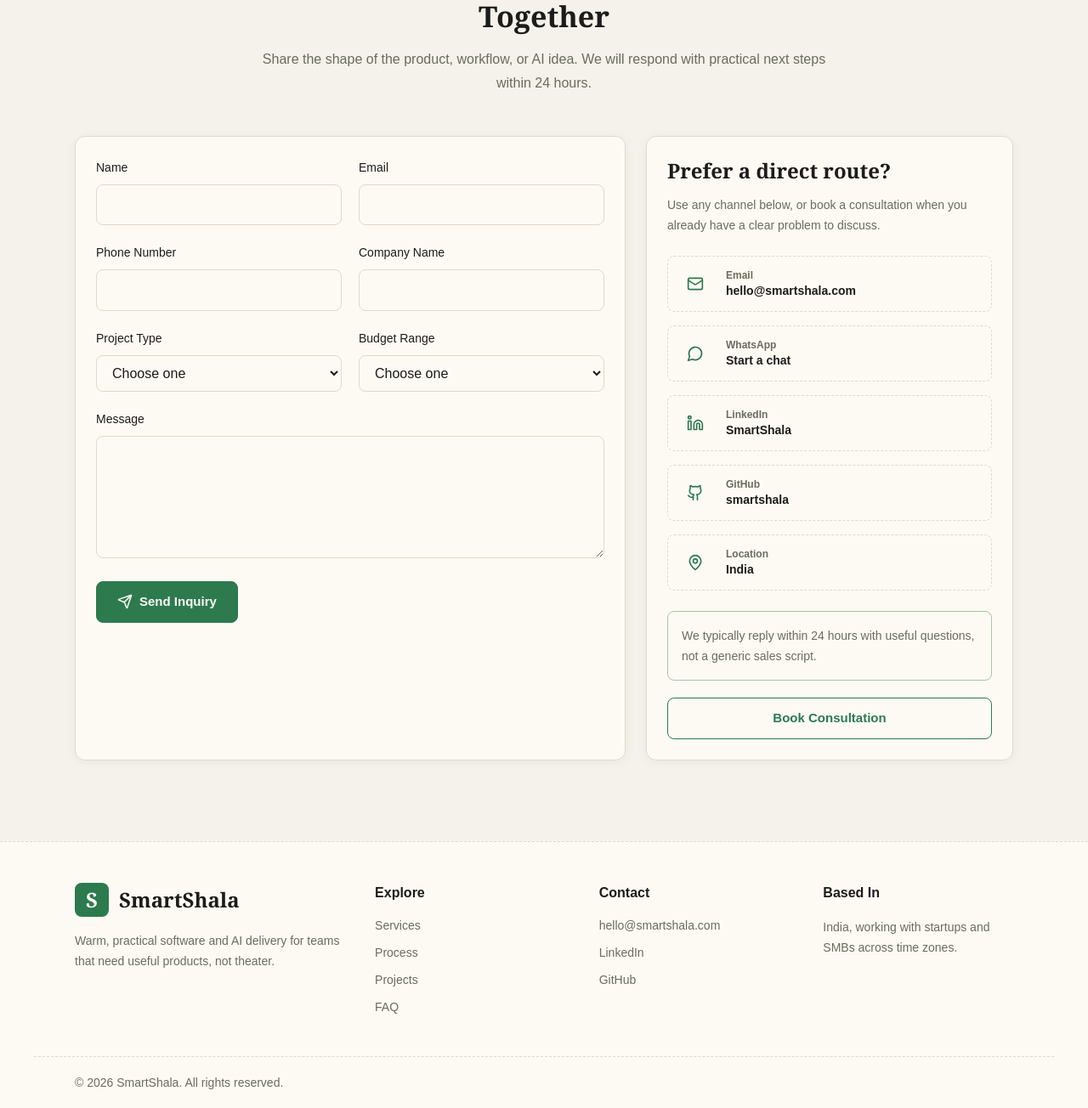
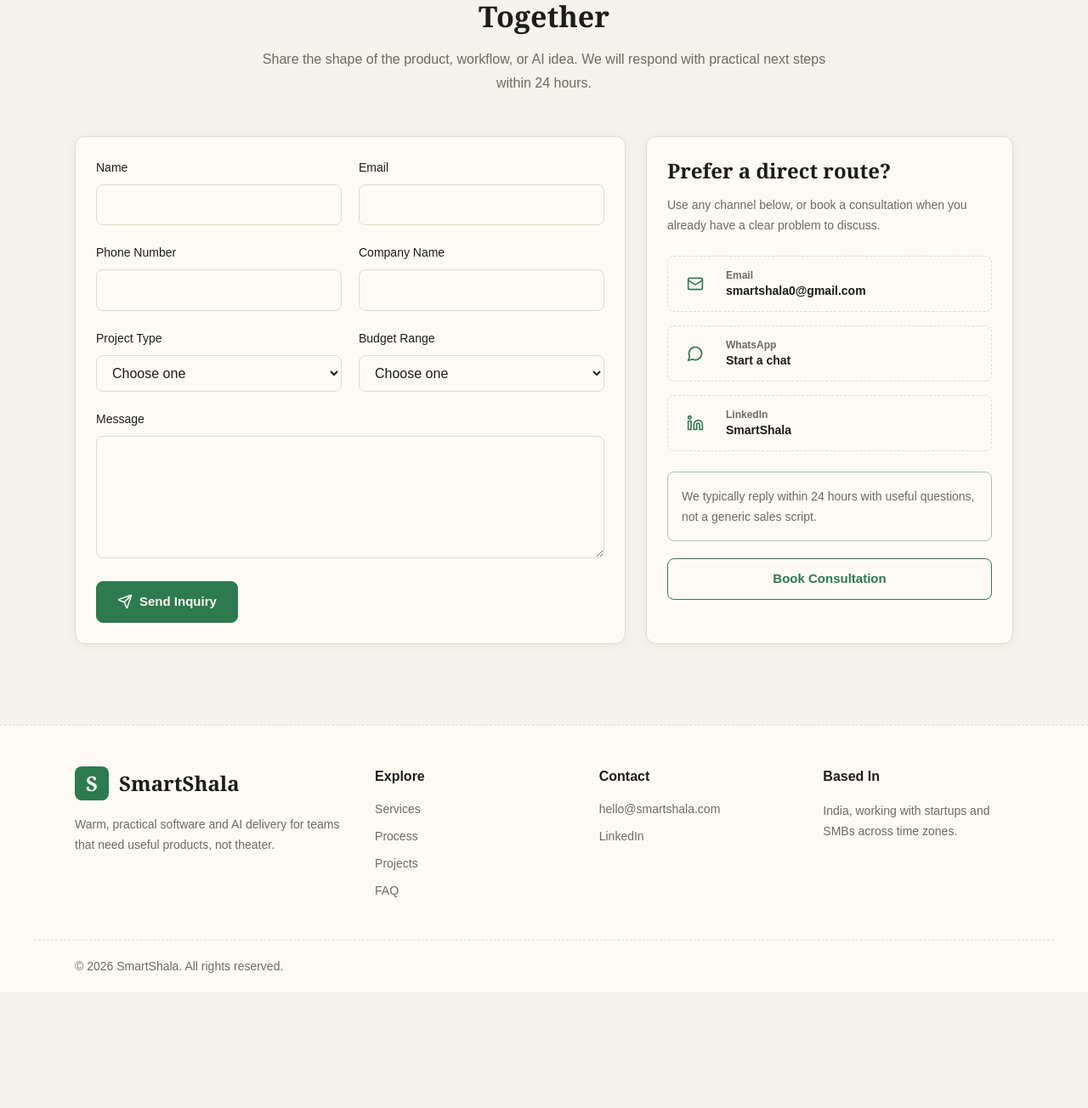
Before and after one commit to Smart-Shala-EdTech/smartshala_portfolio, a Next.js app: page / in a window 1280 px wide. Shown: the part 5265-6569 px from the top of the page at 85% size. After the commit the page ends 6432 px from the top, so only its background shows below. Built offline with nearby package versions, Linux system fonts and the light colour scheme.

Commit message:
fix:mail addresh

```diff
--- a/components/common/Footer.tsx
+++ b/components/common/Footer.tsx
@@ -34,9 +34,6 @@ export function Footer() {
             <a href="https://www.linkedin.com/company/smartshala" className="hover:text-brand-primary">
               LinkedIn
             </a>
-            <a href="https://github.com/smartshala" className="hover:text-brand-primary">
-              GitHub
-            </a>
           </div>
         </div>
         <div>
--- a/components/marketing/ContactSection.tsx
+++ b/components/marketing/ContactSection.tsx
@@ -1,15 +1,13 @@
-import { Github, Linkedin, Mail, MapPin, MessageCircle } from "lucide-react";
+import { Linkedin, Mail, MessageCircle } from "lucide-react";
 import { ButtonLink } from "@/components/common/Button";
 import { MarketingCard } from "@/components/common/MarketingCard";
 import { SectionHeader } from "@/components/common/SectionHeader";
 import { ContactForm } from "@/components/forms/ContactForm";
 
 const contactLinks = [
-  { icon: Mail, label: "Email", value: "hello@smartshala.com", href: "mailto:hello@smartshala.com" },
-  { icon: MessageCircle, label: "WhatsApp", value: "Start a chat", href: "https://wa.me/910000000000" },
+  { icon: Mail, label: "Email", value: "smartshala0@gmail.com", href: "mailto:smartshala0@gmail.com" },
+  { icon: MessageCircle, label: "WhatsApp", value: "Start a chat", href: "https://wa.me/917408859799" },
   { icon: Linkedin, label: "LinkedIn", value: "SmartShala", href: "https://www.linkedin.com/company/smartshala" },
-  { icon: Github, label: "GitHub", value: "smartshala", href: "https://github.com/smartshala" },
-  { icon: MapPin, label: "Location", value: "India", href: "https://maps.google.com/?q=India" },
 ];
 
 export function ContactSection() {
```
